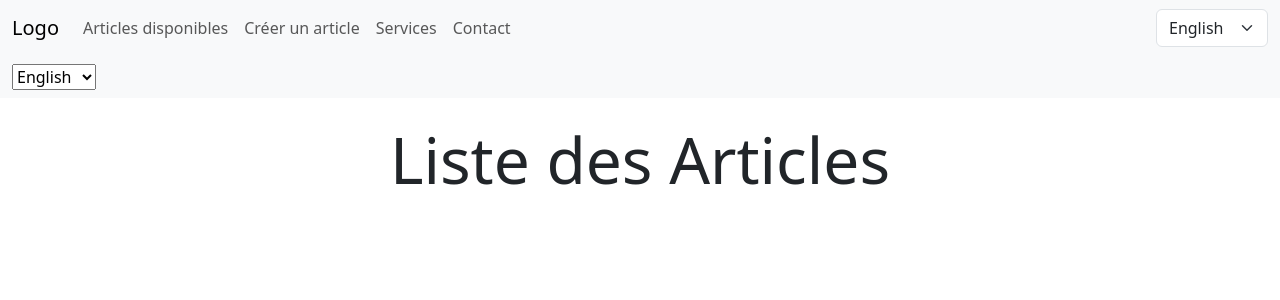
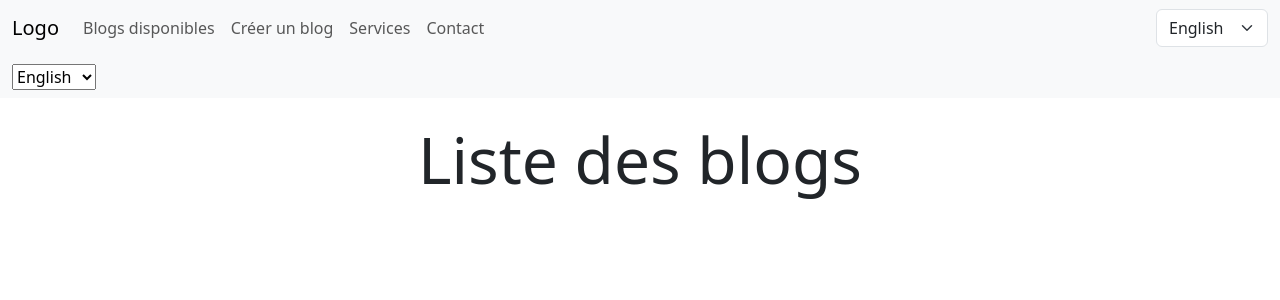
Before and after one commit to Ndeffoloic/Site-Multi-langues, a Django app: page / in a window 1280 px wide. Shown: the top 300 px of the page. Run offline with Django 5.2, Linux system fonts and the light colour scheme; data that the repository does not hold is empty.

Commit message:
j'essaie de refactoriser pour mieux organiser le code afin de mieux affixher un article complet lorsqu'on clique sur "voir plus"

```diff
--- a/main/models.py
+++ b/main/models.py
@@ -6,3 +6,4 @@ class BlogPost(models.Model):
     title = models.CharField(max_length=100)
     content = models.TextField()
     publication_date = models.DateTimeField(auto_now_add=True)
+    image = models.ImageField(upload_to='blog_images/', blank=True, null=True)
--- a/main/urls.py
+++ b/main/urls.py
@@ -1,9 +1,10 @@
 from django.urls import path
 
 from . import views
-from .views import article_list
+from .views import blog_list
 
 urlpatterns = [
-    path('', article_list, name='article_list'),
-    path('article/createBlogPost', views.createBlogPost, name='create_blog_post'),
+    path('', blog_list, name='blog_list'),
+    path('blog/createBlogPost', views.createBlogPost, name='create_blog_post'),
+    path('blog/<int:blog_id>/', views.blog_detail, name='detail'),
 ]
--- a/main/views.py
+++ b/main/views.py
@@ -1,15 +1,23 @@
-from django.shortcuts import render
+from django.shortcuts import get_object_or_404, redirect, render
+from django.utils import timezone
 
-# Assurez-vous d'importer BlogPost au lieu de Article
 from .models import BlogPost
 
 
-# Create your views here.
-def article_list(request, *args, **kwargs):
-    # Utilisez BlogPost.objects.all() pour récupérer tous les objets BlogPost
-    articles = BlogPost.objects.all()
-    return render(request, 'article_list.html', {'articles': articles})
+def blog_list(request, *args, **kwargs):
+    blogs = BlogPost.objects.all()
+    return render(request, 'blog_list.html', {'blogs': blogs})
+
+def blog_detail(request, blog_id):
+    blog = get_object_or_404(BlogPost, pk=blog_id)
+    return render(request, 'blog_detail.html', {'blog': blog})
 
 def createBlogPost(request):
-    # Logique pour traiter la requête, si nécessaire
-    return render(request, 'article/createBlogPost.html')
+    if request.method == "POST":
+        title = request.POST.get('title')
+        content = request.POST.get('content')
+        # Création d'une nouvelle instance de BlogPost
+        new_post = BlogPost(title=title, content=content, publication_date=timezone.now())
+        new_post.save()  # Enregistrement de l'instance dans la base de données
+        return redirect('blog_list')  # Redirection vers la liste des blogs après la création
+    return render(request, 'blog/createBlogPost.html')
--- a/templates/article_list.html
+++ /dev/null
@@ -1,24 +0,0 @@
-{% extends 'base.html' %}
-
-{% block content %}
-<h1 class="text-center display-3">
-Liste des Articles
-</h1>
-
-<div class="row align-items-stretch">
-{% for article in articles %}
-    <div class="col-md-4">
-        <div class="card" style="width: 18rem;">
-            {% if article.image %}
-            <img src="{{ article.image.url }}" class="card-img-top" alt="{{ article.title }}">
-            {% endif %}
-            <div class="card-body">
-                <h5 class="card-title">{{ article.title }}</h5>
-                <p class="card-text">{{ article.content|truncatewords:30 }}</p>
-                <a href="{% url 'blog:detail' article.id %}" class="btn btn-primary">Lire plus</a>
-            </div>
-        </div>
-    </div>
-{% endfor %}
-</div>
-{% endblock %}
--- /dev/null
+++ b/templates/blog_list.html
@@ -0,0 +1,24 @@
+{% extends 'base.html' %}
+
+{% block content %}
+<h1 class="text-center display-3">
+Liste des blogs
+</h1>
+
+<div class="row align-items-stretch">
+{% for blog in blogs %}
+    <div class="col-md-4">
+        <div class="card" style="width: 18rem;">
+            {% if blog.image %}
+            <img src="{{ blog.image.url }}" class="card-img-top" alt="{{ blog.title }}">
+            {% endif %}
+            <div class="card-body">
+                <h5 class="card-title">{{ blog.title }}</h5>
+                <p class="card-text">{{ blog.content|truncatewords:30 }}</p>
+                <a href="{% url 'detail' blog.id %}" class="btn btn-primary">Lire plus</a>
+            </div>
+        </div>
+    </div>
+{% endfor %}
+</div>
+{% endblock %}
--- a/templates/nav_bar.html
+++ b/templates/nav_bar.html
@@ -8,10 +8,10 @@
         <div class="collapse navbar-collapse" id="navbarNavDropdown">
             <ul class="navbar-nav me-auto mb-2 mb-lg-0">
                 <li class="nav-item">
-                    <a class="nav-link" href="{% url 'article_list' %}">Articles disponibles</a>
+                    <a class="nav-link" href="{% url 'blog_list' %}">Blogs disponibles</a>
                 </li>
                 <li class="nav-item">
-                    <a class="nav-link" href="{% url 'create_blog_post' %}">Créer un article</a>
+                    <a class="nav-link" href="{% url 'create_blog_post' %}">Créer un blog</a>
                 </li>
                 <li class="nav-item">
                     <a class="nav-link" href="#">Services</a>
```
Also changed, not shown: templates/article/createBlogPost.html (deleted, +0 -21 lines), templates/blog/createBlogPost.html (added, +27 -0 lines), templates/blog_detail.html (added, +25 -0 lines), main/migrations/0002_blogpost_image.py (added).
